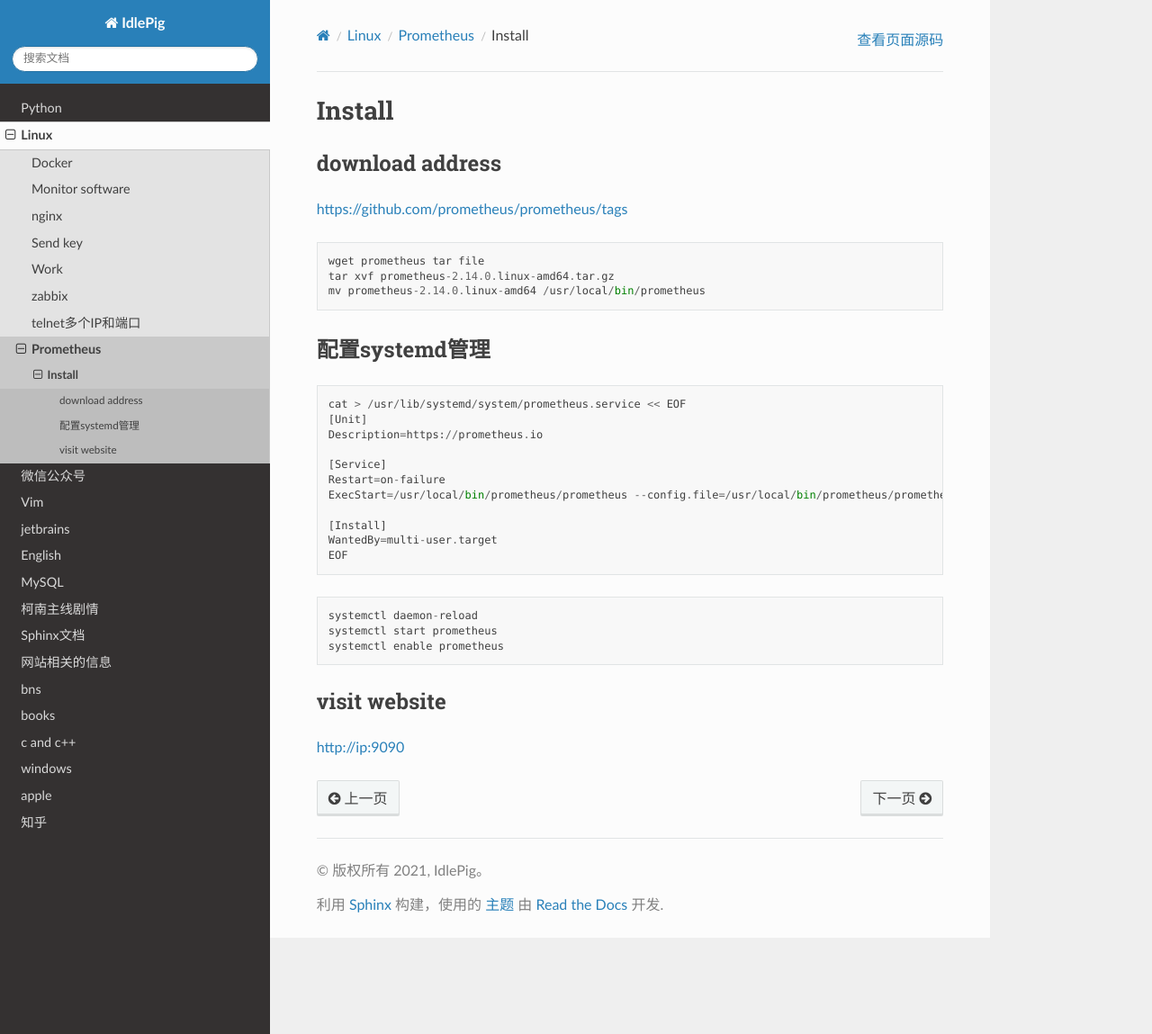
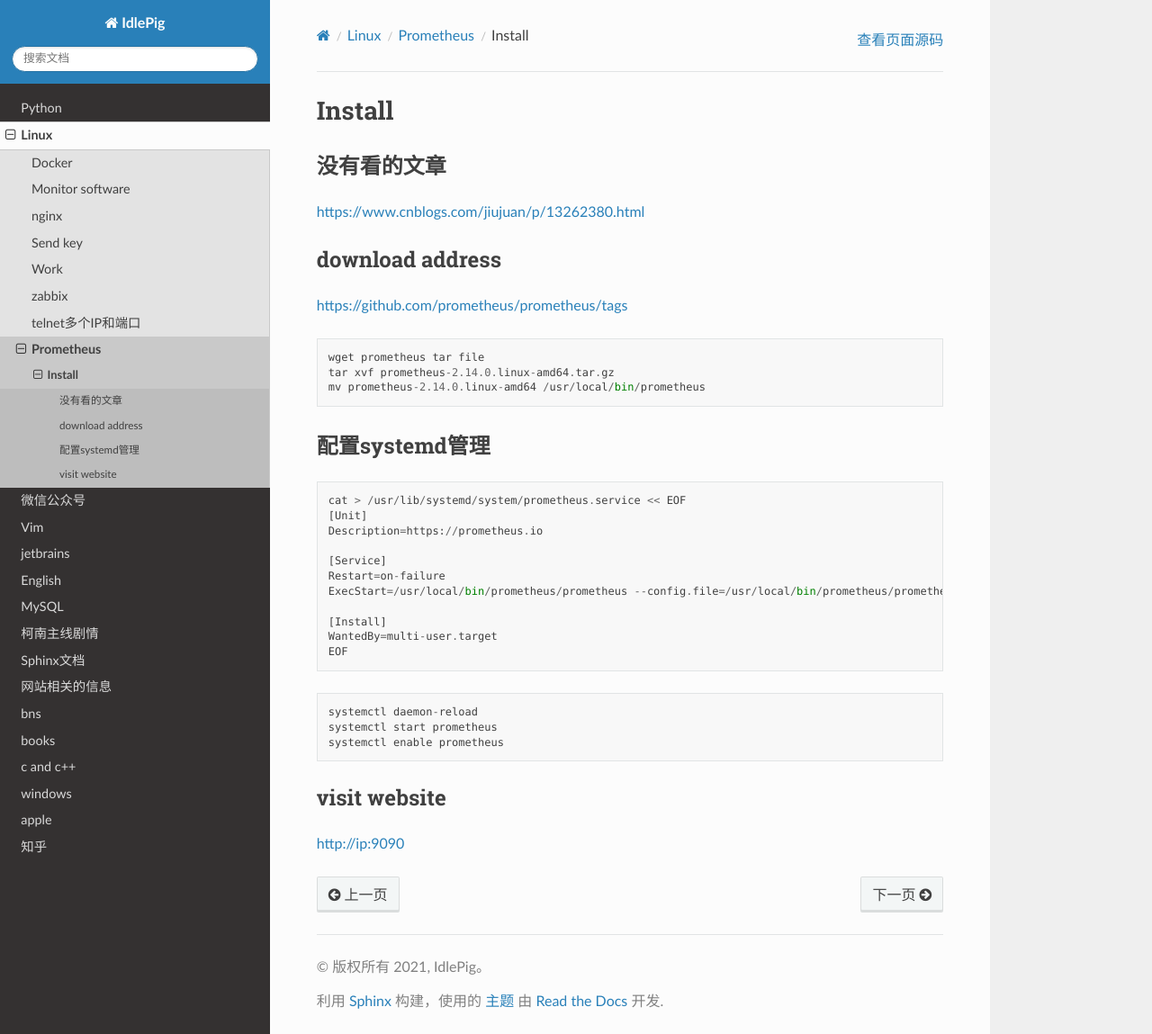
Before and after one commit to otfsenter/idlepig, a Sphinx documentation site: the page built from source/linux/prometheus/install.rst, in a window 1280 px wide and 1149 px high. Shown: the whole window at 90% size. Built offline with Sphinx 7.4.7 and the Read the Docs theme 2.0.0, drawn with Linux system fonts in a browser that asks for light colours.

Commit message:
add url for unread blog

```diff
--- a/source/linux/prometheus/install.rst
+++ b/source/linux/prometheus/install.rst
@@ -4,6 +4,10 @@
 Install
 *******
 
+没有看的文章
+==================
+
+https://www.cnblogs.com/jiujuan/p/13262380.html
 
 download address
 ================
```
